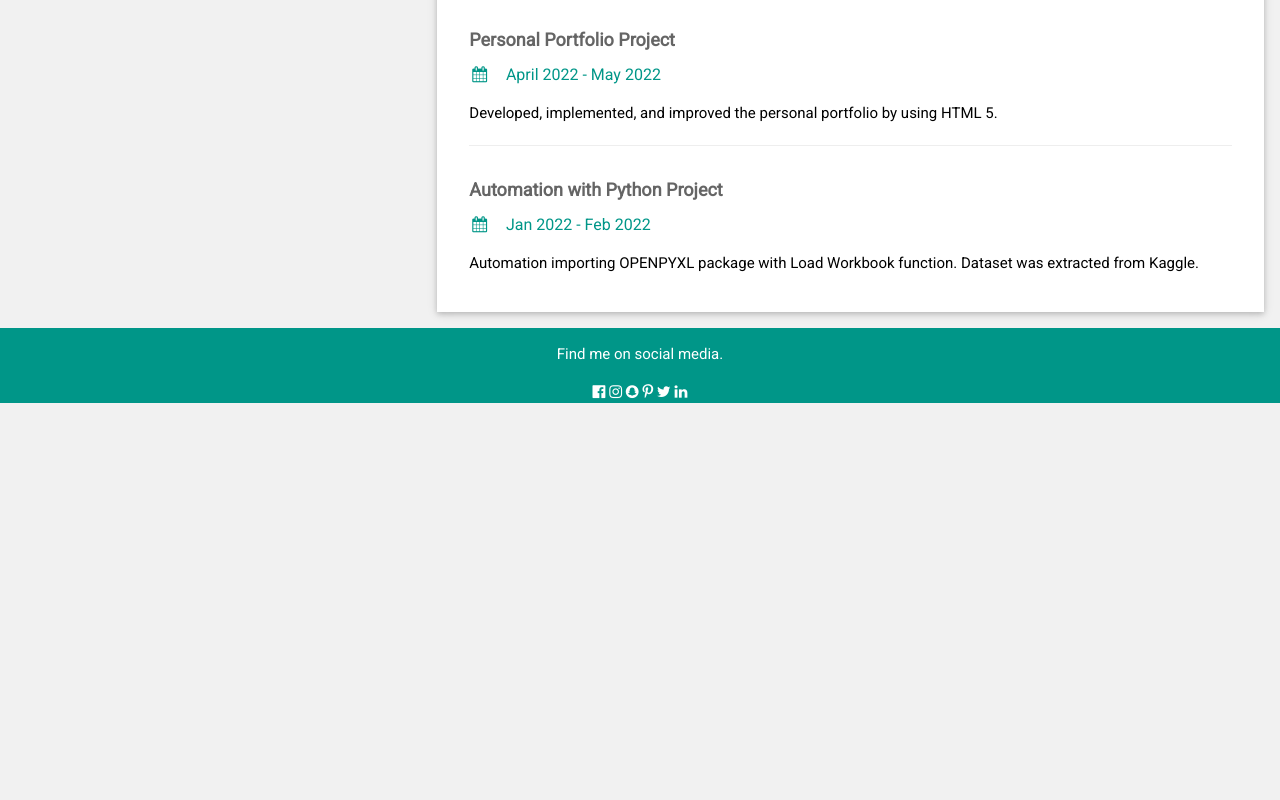
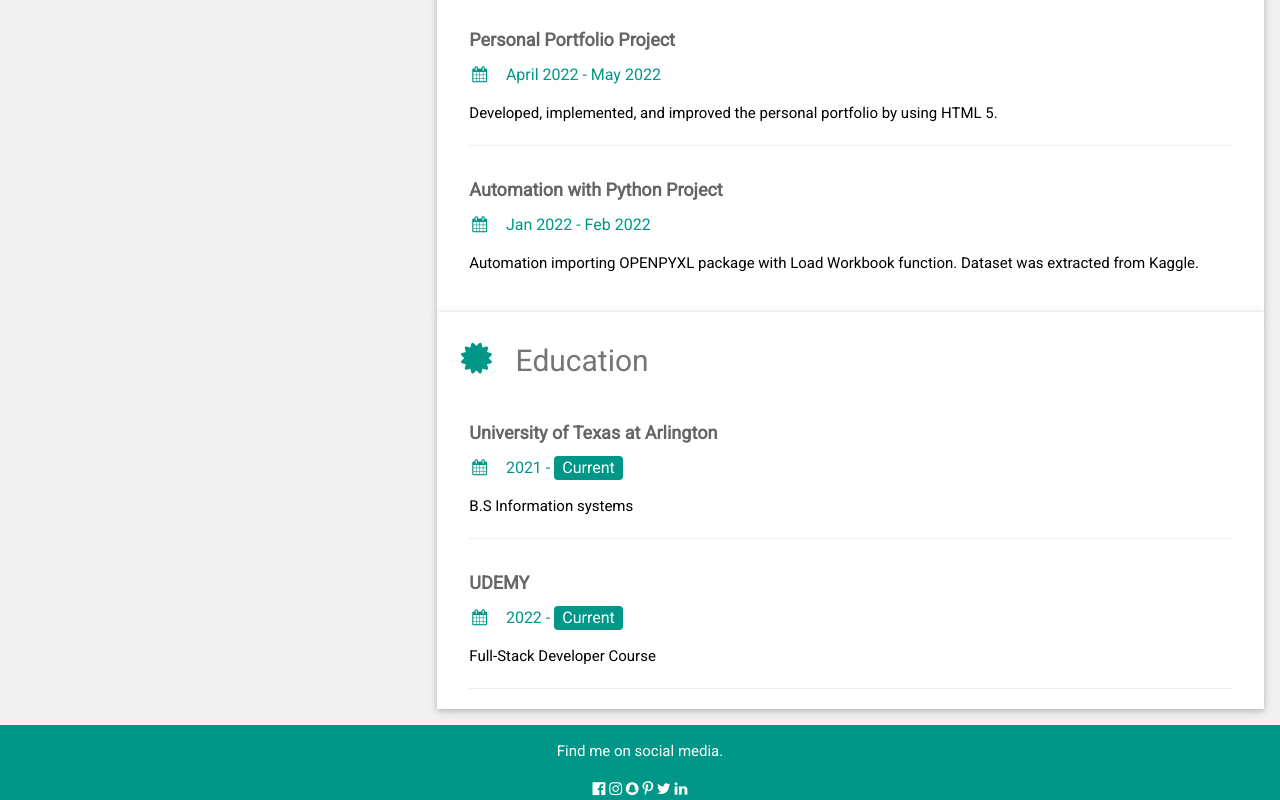
Before and after one commit to Pmakaju/Personal-Portfolio, a plain HTML site: page index.html in a window 1280 px wide. Shown: the part 2050-2850 px from the top of the page. Before the commit the page ends 2453 px from the top, so only its background shows below. Drawn offline with nearby package versions, Linux system fonts and the light colour scheme.

Commit message:
Content addition

```diff
--- a/index.html
+++ b/index.html
@@ -143,6 +143,22 @@
               <p>Automation importing OPENPYXL package with Load Workbook function. Dataset was extracted from Kaggle.</p><br>
             </div>
           </div>
+
+          <div class="w3-container w3-card w3-white">
+            <h2 class="w3-text-grey w3-padding-16"><i class="fa fa-certificate fa-fw w3-margin-right w3-xxlarge w3-text-teal"></i>Education</h2>
+            <div class="w3-container">
+              <h5 class="w3-opacity"><b>University of Texas at Arlington</b></h5>
+              <h6 class="w3-text-teal"><i class="fa fa-calendar fa-fw w3-margin-right"></i>2021 - <span class="w3-tag w3-teal w3-round">Current</span></h6>
+              <p>B.S Information systems</p>
+              <hr>
+            </div>
+            <div class="w3-container">
+              <h5 class="w3-opacity"><b>UDEMY</b></h5>
+              <h6 class="w3-text-teal"><i class="fa fa-calendar fa-fw w3-margin-right"></i>2022 - <span class="w3-tag w3-teal w3-round">Current</span></h6>
+              <p>Full-Stack Developer Course</p>
+              <hr>
+            </div>
+
         </div>
 
         <!-- End Right Column -->
```
